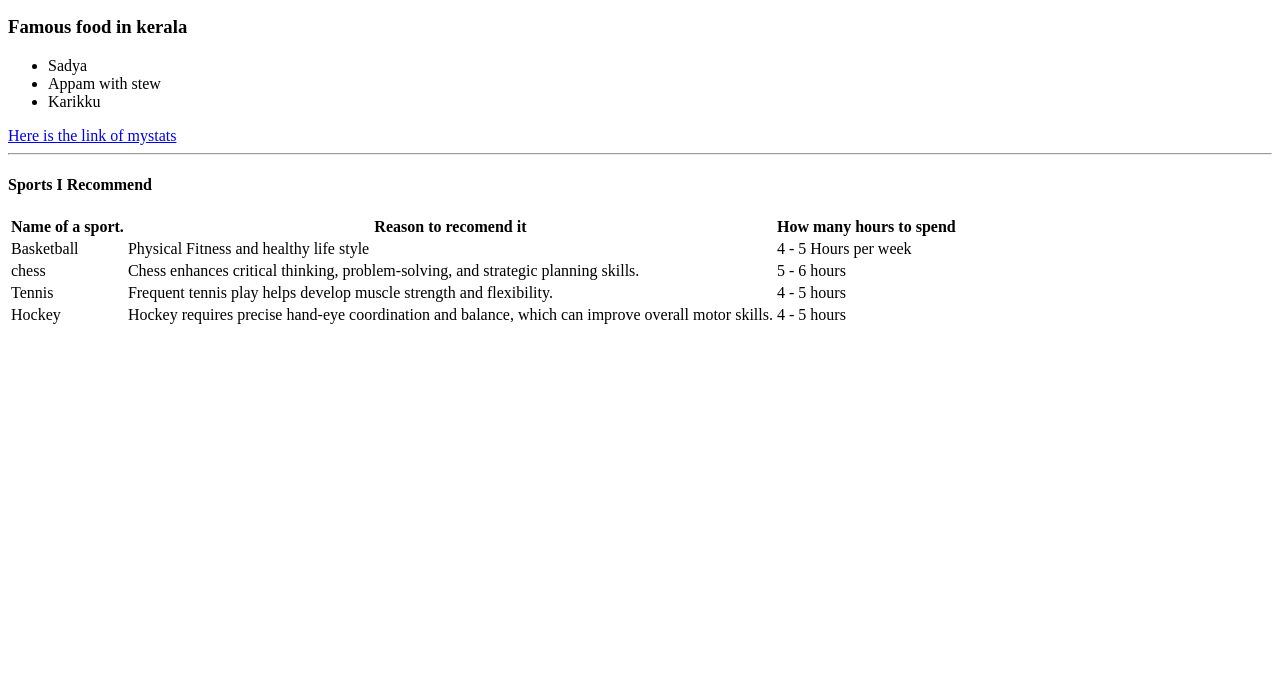
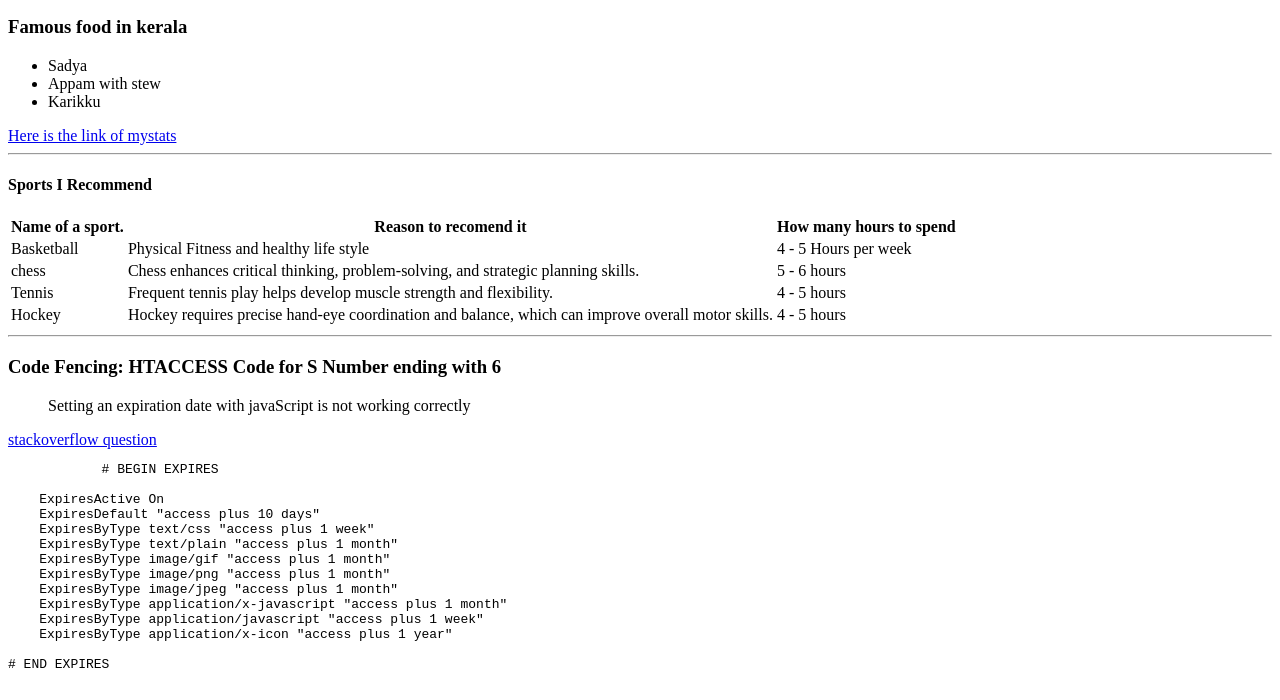
Before and after one commit to 44-563-WebApps-F23/44563-webapps-f23-assignment3-AbhinayaTanniru, a plain HTML site: page index.html in a window 1280 px wide. Shown: the part 311-1011 px from the top of the page. Before the commit the page ends 800 px from the top, so only its background shows below. Drawn offline with Linux system fonts and the light colour scheme.

Commit message:
added HTACCESS Code

```diff
--- a/index.html
+++ b/index.html
@@ -58,5 +58,28 @@
                 <td>4 - 5 hours </td>
               </tr>
           </table>
+
+          <hr>
+
+          <h3>Code Fencing: HTACCESS Code for S Number ending with 6</h3>
+
+<blockquote>Setting an expiration date with javaScript is not working correctly</blockquote>
+<a href="https://stackoverflow.com/questions/69691128/setting-an-expiration-date-with-javascript-is-not-working-correctly">stackoverflow question</a>
+<pre>
+            # BEGIN EXPIRES
+<IfModule mod_expires.c>
+    ExpiresActive On
+    ExpiresDefault "access plus 10 days"
+    ExpiresByType text/css "access plus 1 week"
+    ExpiresByType text/plain "access plus 1 month"
+    ExpiresByType image/gif "access plus 1 month"
+    ExpiresByType image/png "access plus 1 month"
+    ExpiresByType image/jpeg "access plus 1 month"
+    ExpiresByType application/x-javascript "access plus 1 month"
+    ExpiresByType application/javascript "access plus 1 week"
+    ExpiresByType application/x-icon "access plus 1 year"
+</IfModule>
+# END EXPIRES
+          </pre>
     </body>
 </html>
```
